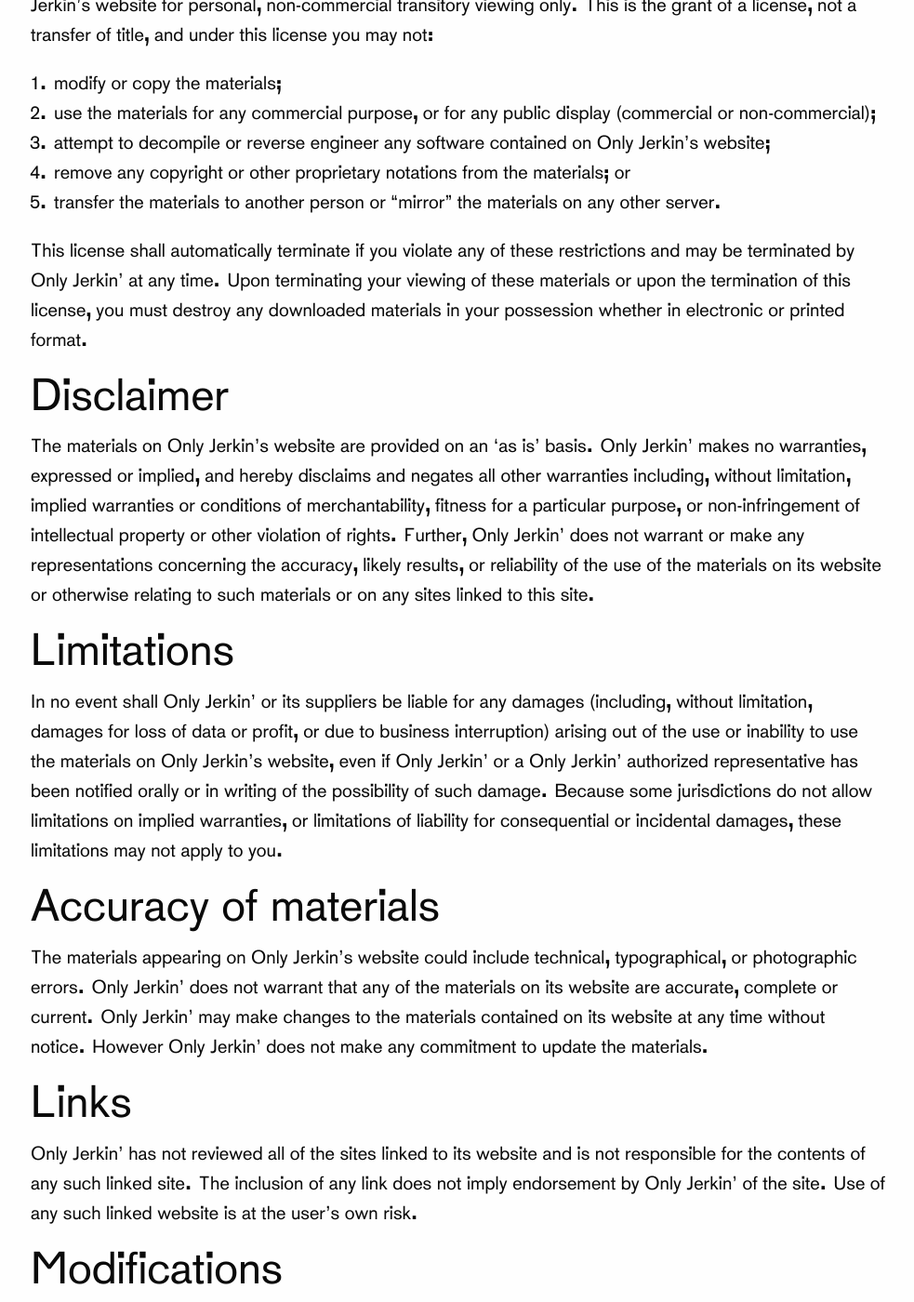
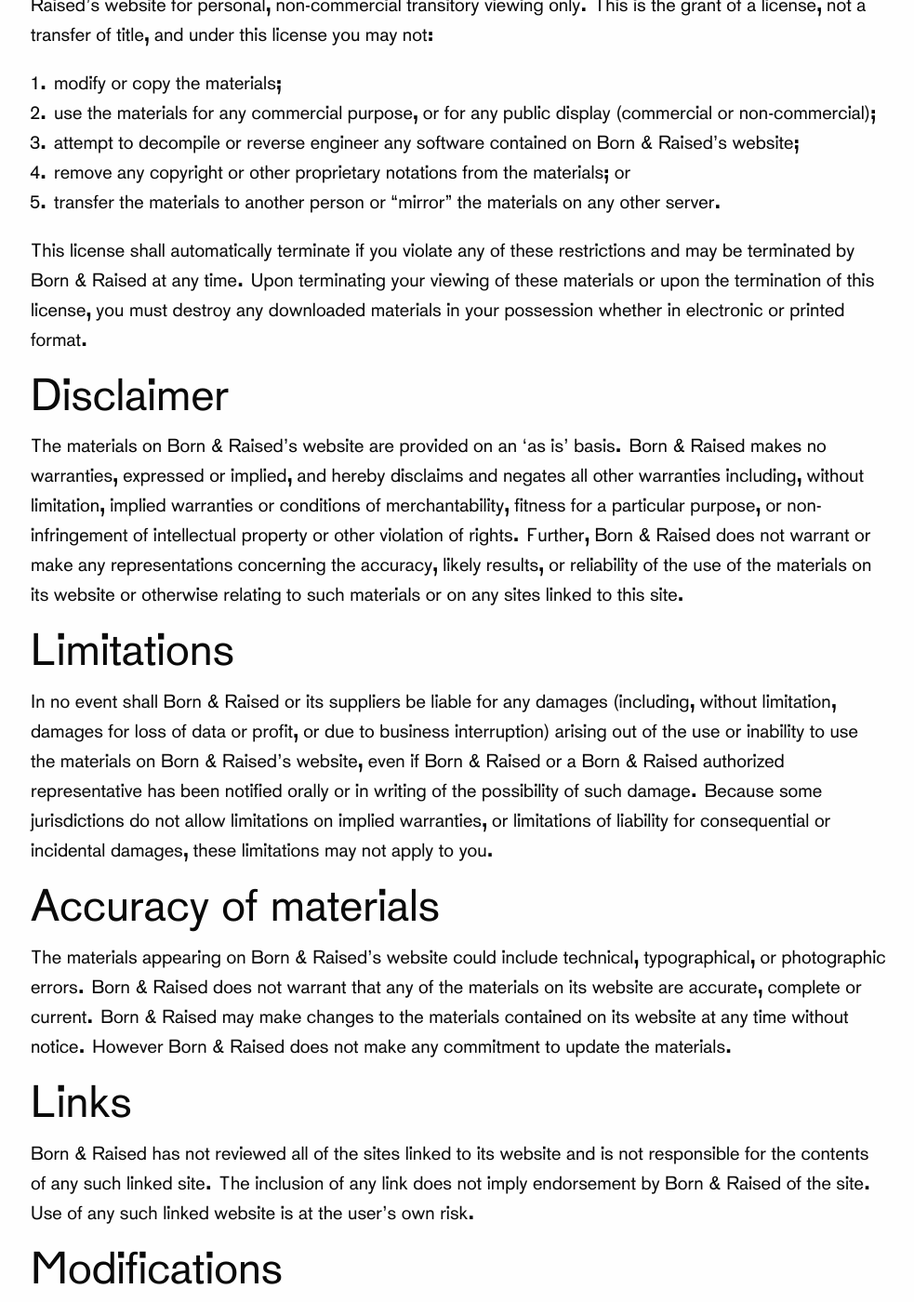
Before and after one commit to garethjohnsdesign/bornandraisedpizza.com, a Jekyll site: the page built from terms.md, in a window 1280 px wide and 1400 px high, scrolled down 557 px. Shown: the whole window at 93% size, without its empty margins (147-1130 px from the left). Built offline with Jekyll 4.4.1, drawn with Linux system fonts in a browser that asks for light colours; some of the changed text lies outside the part shown.

Commit message:
Initial Commit

```diff
--- a/terms.md
+++ b/terms.md
@@ -6,40 +6,40 @@
 
 ## Terms
 
-By accessing the website at http://www.onlyjerkin.com, you are agreeing to be bound by these terms of service, all applicable laws and regulations, and agree that you are responsible for compliance with any applicable local laws. If you do not agree with any of these terms, you are prohibited from using or accessing this site. The materials contained in this website are protected by applicable copyright and trademark law.
+By accessing the website at http://www.bornandraisedpizza.com, you are agreeing to be bound by these terms of service, all applicable laws and regulations, and agree that you are responsible for compliance with any applicable local laws. If you do not agree with any of these terms, you are prohibited from using or accessing this site. The materials contained in this website are protected by applicable copyright and trademark law.
 
 ## Use License
 
-Permission is granted to temporarily download one copy of the materials (information or software) on Only Jerkin's website for personal, non-commercial transitory viewing only. This is the grant of a license, not a transfer of title, and under this license you may not:
+Permission is granted to temporarily download one copy of the materials (information or software) on Born & Raised's website for personal, non-commercial transitory viewing only. This is the grant of a license, not a transfer of title, and under this license you may not:
 
 1. modify or copy the materials;
 2. use the materials for any commercial purpose, or for any public display (commercial or non-commercial);
-3. attempt to decompile or reverse engineer any software contained on Only Jerkin's website;
+3. attempt to decompile or reverse engineer any software contained on Born & Raised's website;
 4. remove any copyright or other proprietary notations from the materials; or
 5. transfer the materials to another person or "mirror" the materials on any other server.
 
-This license shall automatically terminate if you violate any of these restrictions and may be terminated by Only Jerkin' at any time. Upon terminating your viewing of these materials or upon the termination of this license, you must destroy any downloaded materials in your possession whether in electronic or printed format.
+This license shall automatically terminate if you violate any of these restrictions and may be terminated by Born & Raised at any time. Upon terminating your viewing of these materials or upon the termination of this license, you must destroy any downloaded materials in your possession whether in electronic or printed format.
 
 ## Disclaimer
 
-The materials on Only Jerkin's website are provided on an 'as is' basis. Only Jerkin' makes no warranties, expressed or implied, and hereby disclaims and negates all other warranties including, without limitation, implied warranties or conditions of merchantability, fitness for a particular purpose, or non-infringement of intellectual property or other violation of rights.
-Further, Only Jerkin' does not warrant or make any representations concerning the accuracy, likely results, or reliability of the use of the materials on its website or otherwise relating to such materials or on any sites linked to this site.
+The materials on Born & Raised's website are provided on an 'as is' basis. Born & Raised makes no warranties, expressed or implied, and hereby disclaims and negates all other warranties including, without limitation, implied warranties or conditions of merchantability, fitness for a particular purpose, or non-infringement of intellectual property or other violation of rights.
+Further, Born & Raised does not warrant or make any representations concerning the accuracy, likely results, or reliability of the use of the materials on its website or otherwise relating to such materials or on any sites linked to this site.
 
 ## Limitations
 
-In no event shall Only Jerkin' or its suppliers be liable for any damages (including, without limitation, damages for loss of data or profit, or due to business interruption) arising out of the use or inability to use the materials on Only Jerkin's website, even if Only Jerkin' or a Only Jerkin' authorized representative has been notified orally or in writing of the possibility of such damage. Because some jurisdictions do not allow limitations on implied warranties, or limitations of liability for consequential or incidental damages, these limitations may not apply to you.
+In no event shall Born & Raised or its suppliers be liable for any damages (including, without limitation, damages for loss of data or profit, or due to business interruption) arising out of the use or inability to use the materials on Born & Raised's website, even if Born & Raised or a Born & Raised authorized representative has been notified orally or in writing of the possibility of such damage. Because some jurisdictions do not allow limitations on implied warranties, or limitations of liability for consequential or incidental damages, these limitations may not apply to you.
 
 ## Accuracy of materials
 
-The materials appearing on Only Jerkin's website could include technical, typographical, or photographic errors. Only Jerkin' does not warrant that any of the materials on its website are accurate, complete or current. Only Jerkin' may make changes to the materials contained on its website at any time without notice. However Only Jerkin' does not make any commitment to update the materials.
+The materials appearing on Born & Raised's website could include technical, typographical, or photographic errors. Born & Raised does not warrant that any of the materials on its website are accurate, complete or current. Born & Raised may make changes to the materials contained on its website at any time without notice. However Born & Raised does not make any commitment to update the materials.
 
 ## Links
 
-Only Jerkin' has not reviewed all of the sites linked to its website and is not responsible for the contents of any such linked site. The inclusion of any link does not imply endorsement by Only Jerkin' of the site. Use of any such linked website is at the user's own risk.
+Born & Raised has not reviewed all of the sites linked to its website and is not responsible for the contents of any such linked site. The inclusion of any link does not imply endorsement by Born & Raised of the site. Use of any such linked website is at the user's own risk.
 
 ## Modifications
 
-Only Jerkin' may revise these terms of service for its website at any time without notice. By using this website you are agreeing to be bound by the then current version of these terms of service.
+Born & Raised may revise these terms of service for its website at any time without notice. By using this website you are agreeing to be bound by the then current version of these terms of service.
 
 ## Governing Law
 
```
Also changed, not shown: privacy.md (+2 -2 lines), README.md, 1 other file.
